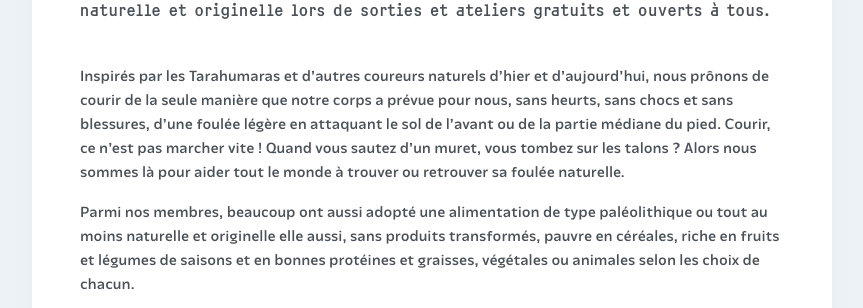
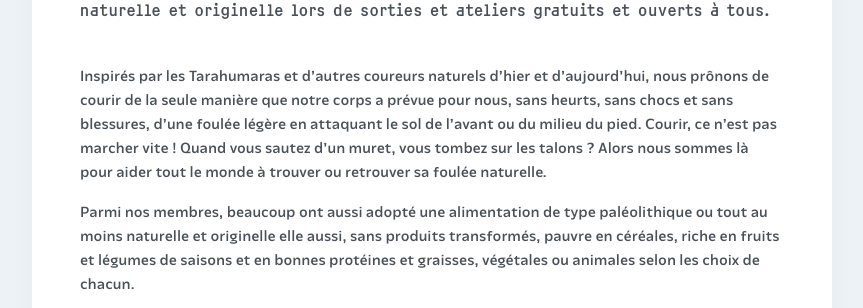
Before and after one commit to courirpaleo/courirpaleo.github.io, a Jekyll site: the page built from index.md, in a window 1280 px wide. Shown: the part 511-819 px from the top of the page, without its empty margins (208-1071 px from the left). Built offline with Jekyll 4.4.1, drawn with Linux system fonts in a browser that asks for light colours; some web fonts are replaced.

Commit message:
Update index.md

```diff
--- a/index.md
+++ b/index.md
@@ -5,7 +5,7 @@ title: Courir Paléo, club de course minimaliste et naturelle, association à Pa
 #### Courir Paléo est un club de course minimaliste à Paris. Nous faisons découvrir la course liberté à celles et ceux qui veulent courir de manière naturelle et originelle lors de sorties et ateliers gratuits et ouverts à tous.
 &nbsp;
 
-Inspirés par les Tarahumaras et d’autres coureurs naturels d’hier et d'aujourd'hui, nous prônons de courir de la seule manière que notre corps a prévue pour nous, sans heurts, sans chocs et sans blessures, d’une foulée légère en attaquant le sol de l'avant ou de la partie médiane du pied. Courir, ce n’est pas marcher vite&nbsp;! Quand vous sautez d’un muret, vous tombez sur les talons&nbsp;? Alors nous sommes là pour aider tout le monde à trouver ou retrouver sa foulée naturelle.
+Inspirés par les Tarahumaras et d’autres coureurs naturels d’hier et d'aujourd'hui, nous prônons de courir de la seule manière que notre corps a prévue pour nous, sans heurts, sans chocs et sans blessures, d’une foulée légère en attaquant le sol de l'avant ou du milieu du pied. Courir, ce n’est pas marcher vite&nbsp;! Quand vous sautez d’un muret, vous tombez sur les talons&nbsp;? Alors nous sommes là pour aider tout le monde à trouver ou retrouver sa foulée naturelle.
 
 Parmi nos membres, beaucoup ont aussi adopté une alimentation de type paléolithique ou tout au moins naturelle et originelle elle aussi, sans produits transformés, pauvre en céréales, riche en fruits et légumes de saisons et en bonnes protéines et graisses, végétales ou animales selon les choix de chacun.
 
```
